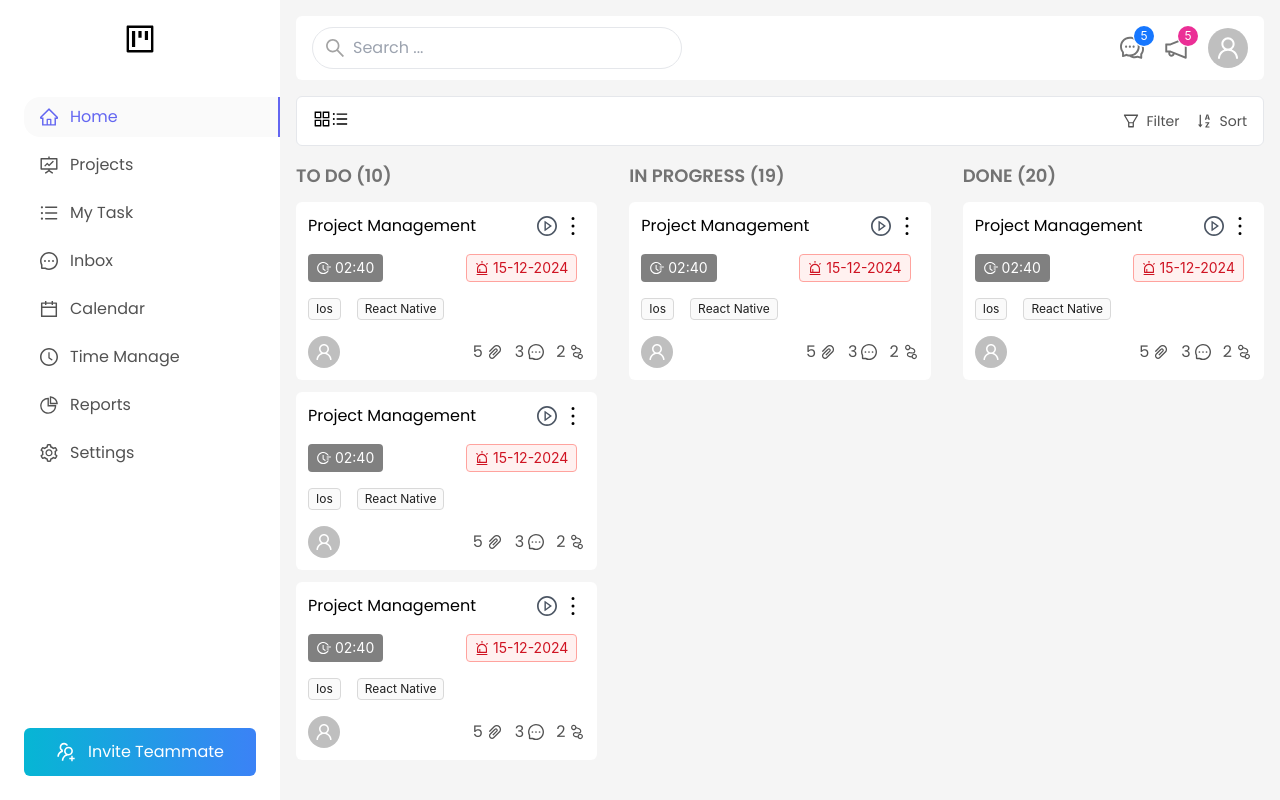
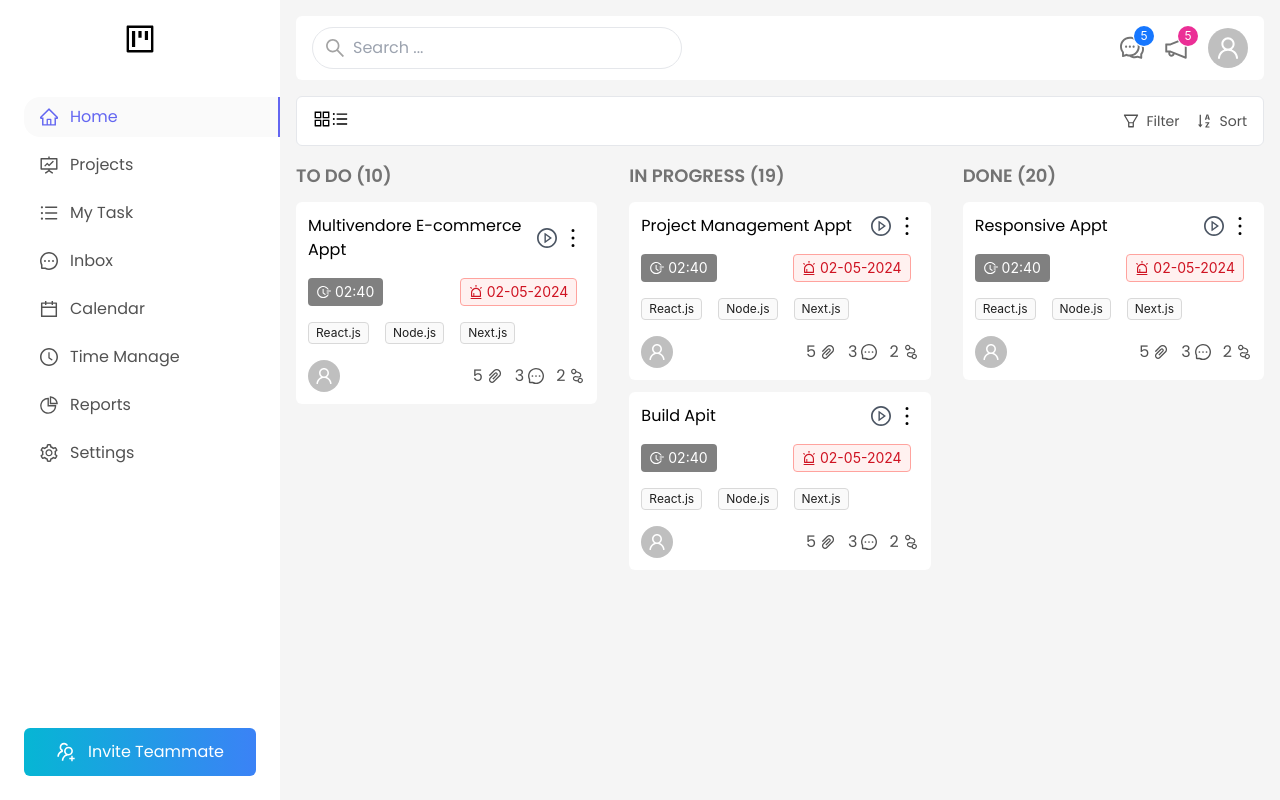
Before and after one commit to mehedi008h/programming-hero-assessment-task, a Next.js app: page /dashboard/tasks in a window 1280 px wide. Built offline with nearby package versions, Linux system fonts and the light colour scheme.

Commit message:
fetch task

```diff
--- a/app/dashboard/projects/page.tsx
+++ b/app/dashboard/projects/page.tsx
@@ -1,10 +1,11 @@
 "use client";
 import React from "react";
 import { Project } from "@/components";
-import useProject from "@/hooks/useProjects";
+import useProjects from "@/hooks/useProjects";
 
 const ProjectPage = () => {
-    const { data, isLoading, isError } = useProject();
+    // fetch project data
+    const { data, isLoading, isError } = useProjects();
     return (
         <div className="grid grid-cols-12 gap-5">
             {isLoading ? (
--- /dev/null
+++ b/components/common/Loader.tsx
@@ -0,0 +1,8 @@
+import { Spin } from "antd";
+import React from "react";
+
+const Loader = () => {
+    return <Spin size="large" />;
+};
+
+export default Loader;
--- a/components/index.ts
+++ b/components/index.ts
@@ -2,6 +2,7 @@
 export { default as Header } from "./common/Header";
 export { default as Sidebar } from "./common/Sidebar";
 export { default as MobDrawer } from "./common/MobDrawer";
+export { default as Loader } from "./common/Loader";
 
 // auth
 export { default as LoginForm } from "./auth/LoginForm";
--- a/components/tasks/Task.tsx
+++ b/components/tasks/Task.tsx
@@ -20,8 +20,13 @@ import {
 import { Avatar, Button, Dropdown, MenuProps, Modal, Tag } from "antd";
 import React, { useState } from "react";
 import TaskDetailsModal from "../modal/TaskDetailsModal";
+import { Task as ITask } from "@/domain/task";
 
-const Task = () => {
+interface Props {
+    task: ITask;
+}
+
+const Task = ({ task }: Props) => {
     // state for time tracking
     const [onTimeCount, setOnTimeCount] = useState<boolean>(false);
     const [isModalOpen, setIsModalOpen] = useState(false);
@@ -68,7 +73,7 @@ const Task = () => {
             <div className="flex justify-between">
                 {/* title  */}
                 <div className="flex items-center gap-2">
-                    <h5>Project Management</h5>
+                    <h5>{task.title}t</h5>
                 </div>
 
                 {/* menu  */}
@@ -97,14 +102,15 @@ const Task = () => {
                 </Tag>
 
                 <Tag color="red" className="text-sm px-2 py-[3px]">
-                    <AlertOutlined /> 15-12-2024
+                    <AlertOutlined /> {task.dueDate}
                 </Tag>
             </div>
 
             {/* task tags  */}
             <div className="flex flex-row flex-wrap gap-2 my-4">
-                <Tag>Ios</Tag>
-                <Tag>React Native</Tag>
+                {task.tags.map((tag) => (
+                    <Tag key={tag}>{tag}</Tag>
+                ))}
             </div>
 
             {/* assgned  */}
--- a/components/tasks/Tasks.tsx
+++ b/components/tasks/Tasks.tsx
@@ -1,17 +1,174 @@
-import React from "react";
+"use client";
+import React, { useState } from "react";
 import Task from "./Task";
+import useTasks from "@/hooks/useTasks";
+import Loader from "../common/Loader";
+
+enum Status {
+    TODO = "Todo",
+    PROGRESS = "Progress",
+    COMPLETED = "Completed",
+}
 
 const Tasks = () => {
+    // fetch tasks
+    const { data: tasks, isLoading, isError } = useTasks();
+
+    // todo tasks
+    const todos = tasks?.filter((task) => task.status === Status.TODO);
+    // progress tasks
+    const progress = tasks?.filter((task) => task.status === Status.PROGRESS);
+    // completed tasks
+    const completedd = tasks?.filter(
+        (task) => task.status === Status.COMPLETED
+    );
+
+    const [todo, setTodo] = useState<string[]>();
+    const [ongoing, setOngoing] = useState<string[]>();
+    const [completed, setCompleted] = useState<string[]>();
+
+    function handleOnDragOver(e: React.DragEvent) {
+        e.preventDefault();
+    }
+
+    function handleOnDrag(e: React.DragEvent, name: string) {
+        e.dataTransfer.setData("name", name);
+    }
+
+    function handleOnDropTodo(e: React.DragEvent) {
+        // Set the dropped task to todo state
+        if (todo) {
+            setTodo([
+                ...todo.filter(
+                    (taskName) => taskName !== e.dataTransfer.getData("name")
+                ),
+                e.dataTransfer.getData("name"),
+            ]);
+        } else {
+            setTodo([e.dataTransfer.getData("name")]);
+        }
+
+        // If dropping from ongoing --> todo
+        // Delete from ongoing
+        ongoing?.forEach((task) => {
+            if (task === e.dataTransfer.getData("name")) {
+                setOngoing([
+                    ...ongoing.filter(
+                        (taskName) =>
+                            taskName !== e.dataTransfer.getData("name")
+                    ),
+                ]);
+            }
+        });
+
+        // If dropping from completed --> todo
+        // Delete from completed
+        completed?.forEach((task) => {
+            if (task === e.dataTransfer.getData("name")) {
+                setCompleted([
+                    ...completed.filter(
+                        (taskName) =>
+                            taskName !== e.dataTransfer.getData("name")
+                    ),
+                ]);
+            }
+        });
+    }
+
+    function handleOnDropOngoing(e: React.DragEvent) {
+        // Set the dropped task to todo state
+        if (ongoing) {
+            setOngoing([
+                ...ongoing.filter(
+                    (taskName) => taskName !== e.dataTransfer.getData("name")
+                ),
+                e.dataTransfer.getData("name"),
+            ]);
+        } else {
+            setOngoing([e.dataTransfer.getData("name")]);
+        }
+
+        // If dropping from todo --> ongoing
+        // Delete from todo
+        todo?.forEach((task) => {
+            if (task === e.dataTransfer.getData("name")) {
+                setTodo([
+                    ...todo.filter(
+                        (taskName) =>
+                            taskName !== e.dataTransfer.getData("name")
+                    ),
+                ]);
+            }
+        });
+
+        // If dropping from completed --> ongoing
+        // Delete from completed
+        completed?.forEach((task) => {
+            if (task === e.dataTransfer.getData("name")) {
+                setCompleted([
+                    ...completed.filter(
+                        (taskName) =>
+                            taskName !== e.dataTransfer.getData("name")
+                    ),
+                ]);
+            }
+        });
+    }
+
+    function handleOnDropCompleted(e: React.DragEvent) {
+        // Set the dropped task to todo state
+        if (completed) {
+            setCompleted([
+                ...completed.filter(
+                    (taskName) => taskName !== e.dataTransfer.getData("name")
+                ),
+                e.dataTransfer.getData("name"),
+            ]);
+        } else {
+            setCompleted([e.dataTransfer.getData("name")]);
+        }
+
+        // If dropping from todo --> completed
+        // Delete from todo
+        todo?.forEach((task) => {
+            if (task === e.dataTransfer.getData("name")) {
+                setTodo([
+                    ...todo.filter(
+                        (taskName) =>
+                            taskName !== e.dataTransfer.getData("name")
+                    ),
+                ]);
+            }
+        });
+
+        // If dropping from ongoing --> completed
+        // Delete from ongoing
+        ongoing?.forEach((task) => {
+            if (task === e.dataTransfer.getData("name")) {
+                setOngoing([
+                    ...ongoing.filter(
+                        (taskName) =>
+                            taskName !== e.dataTransfer.getData("name")
+                    ),
+                ]);
+            }
+        });
+    }
+
     return (
         <div className="grid grid-cols-12 gap-8 mt-4">
+            {isLoading ? (
+                <Loader />
+            ) : (
+                <>
                     {/* to do  */}
                     <div className="xl:col-span-4 lg:col-span-4 md:col-span-6 col-span-12 flex flex-col gap-3">
                         <p className="text-lg font-semibold uppercase text-neutral-500">
                             To Do (10)
                         </p>
-                <Task />
-                <Task />
-                <Task />
+                        {todos?.map((todo) => (
+                            <Task key={todo.id} task={todo} />
+                        ))}
                     </div>
 
                     {/* in progress  */}
@@ -19,7 +176,9 @@ const Tasks = () => {
                         <p className="text-lg font-semibold uppercase text-neutral-500">
                             In Progress (19)
                         </p>
-                <Task />
+                        {progress?.map((progres) => (
+                            <Task key={progres.id} task={progres} />
+                        ))}
                     </div>
 
                     {/* done  */}
@@ -27,8 +186,12 @@ const Tasks = () => {
                         <p className="text-lg font-semibold uppercase text-neutral-500">
                             Done (20)
                         </p>
-                <Task />
+                        {completedd?.map((complete) => (
+                            <Task key={complete.id} task={complete} />
+                        ))}
                     </div>
+                </>
+            )}
         </div>
     );
 };
--- /dev/null
+++ b/domain/task.ts
@@ -0,0 +1,13 @@
+export interface Task {
+    id: number;
+    title: string;
+    description: string;
+    assignDate: string;
+    dueDate: string;
+    priority: string;
+    status: string;
+    tags: string[];
+    projectIdentifier: string;
+    developer: string;
+    assigned: string;
+}
--- a/hooks/useProjects.ts
+++ b/hooks/useProjects.ts
@@ -8,10 +8,10 @@ const fetchData = async (): Promise<Project[]> => {
     return project; // Return the imported JSON data
 };
 
-const useProject = () =>
+const useProjects = () =>
     useQuery({
         queryKey: ["projects"],
         queryFn: () => fetchData(),
     });
 
-export default useProject;
+export default useProjects;
--- /dev/null
+++ b/hooks/useTasks.ts
@@ -0,0 +1,17 @@
+import { useQuery } from "@tanstack/react-query";
+import task from "../static/task.json";
+import { Task } from "@/domain/task";
+
+const fetchData = async (): Promise<Task[]> => {
+    // Simulating a delay for demonstration purposes
+    await new Promise((resolve) => setTimeout(resolve, 1000));
+    return task; // Return the imported JSON data
+};
+
+const useTasks = () =>
+    useQuery({
+        queryKey: ["tasks"],
+        queryFn: () => fetchData(),
+    });
+
+export default useTasks;
--- a/package.json
+++ b/package.json
@@ -13,8 +13,11 @@
     "@tanstack/react-query": "^5.32.1",
     "@tanstack/react-query-devtools": "^5.32.1",
     "antd": "^5.16.5",
+    "immutability-helper": "^3.1.1",
     "next": "14.2.3",
     "react": "^18",
+    "react-dnd": "^16.0.1",
+    "react-dnd-html5-backend": "^16.0.1",
     "react-dom": "^18",
     "react-hot-toast": "^2.4.1",
     "zustand": "^4.5.2"
--- /dev/null
+++ b/static/task.json
@@ -0,0 +1,54 @@
+[
+    {
+        "id": 1,
+        "title": "Multivendore E-commerce App",
+        "description": "string",
+        "assignDate": "12-12-2023",
+        "dueDate": "02-05-2024",
+        "status": "Todo",
+        "projectIdentifier": "",
+        "tags": ["React.js", "Node.js", "Next.js"],
+        "developer": "",
+        "assigned": "",
+        "priority": "High"
+    },
+    {
+        "id": 2,
+        "title": "Project Management App",
+        "description": "string",
+        "assignDate": "12-12-2023",
+        "dueDate": "02-05-2024",
+        "status": "Progress",
+        "projectIdentifier": "",
+        "tags": ["React.js", "Node.js", "Next.js"],
+        "developer": "",
+        "assigned": "",
+        "priority": "Medium"
+    },
+    {
+        "id": 3,
+        "title": "Responsive App",
+        "description": "string",
+        "assignDate": "12-12-2023",
+        "dueDate": "02-05-2024",
+        "status": "Completed",
+        "projectIdentifier": "",
+        "tags": ["React.js", "Node.js", "Next.js"],
+        "developer": "",
+        "assigned": "",
+        "priority": "Medium"
+    },
+    {
+        "id": 4,
+        "title": "Build Api",
+        "description": "string",
+        "assignDate": "12-12-2023",
+        "dueDate": "02-05-2024",
+        "status": "Progress",
+        "projectIdentifier": "",
+        "tags": ["React.js", "Node.js", "Next.js"],
+        "developer": "",
+        "assigned": "",
+        "priority": "Medium"
+    }
+]
```
Also changed, not shown: static/data.json (deleted, +0 -7 lines), 1 other file (tests, documents, lock files or other folders). Lines whose indentation alone changed are shown as unchanged.
